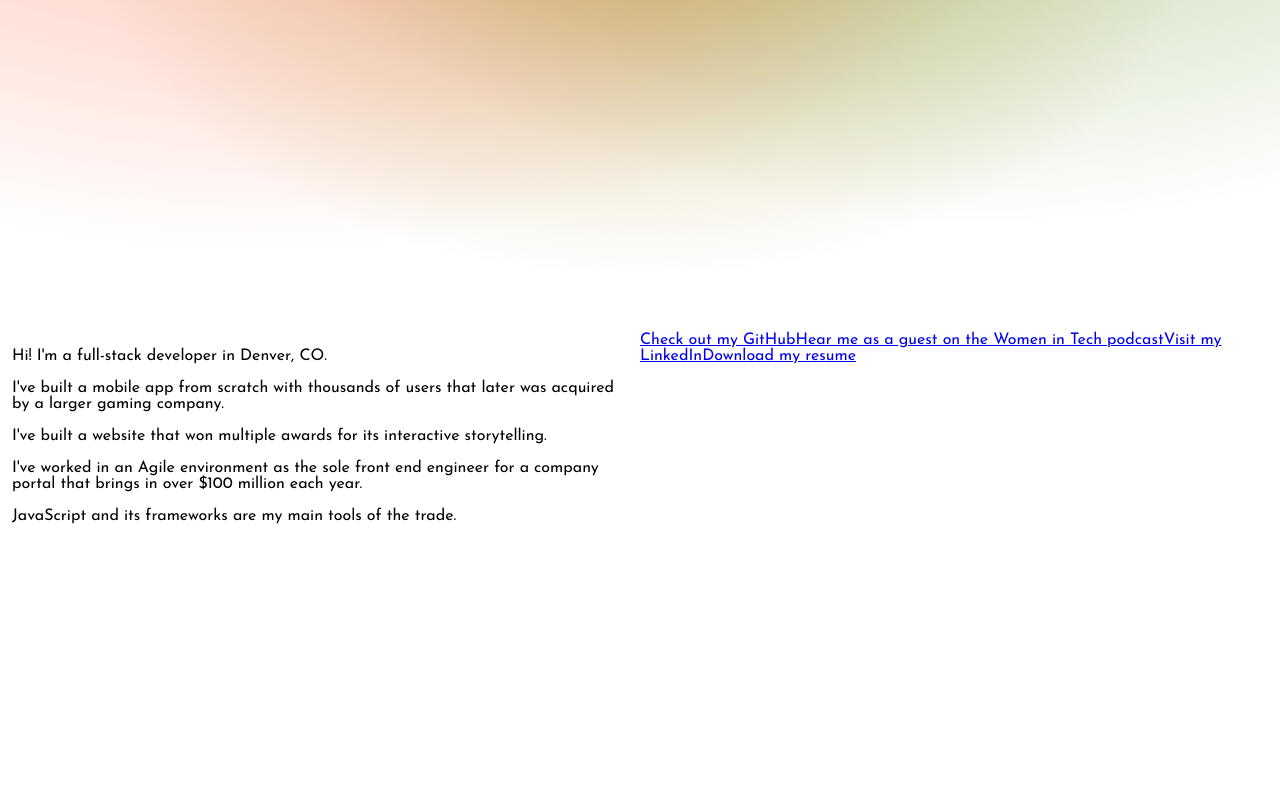
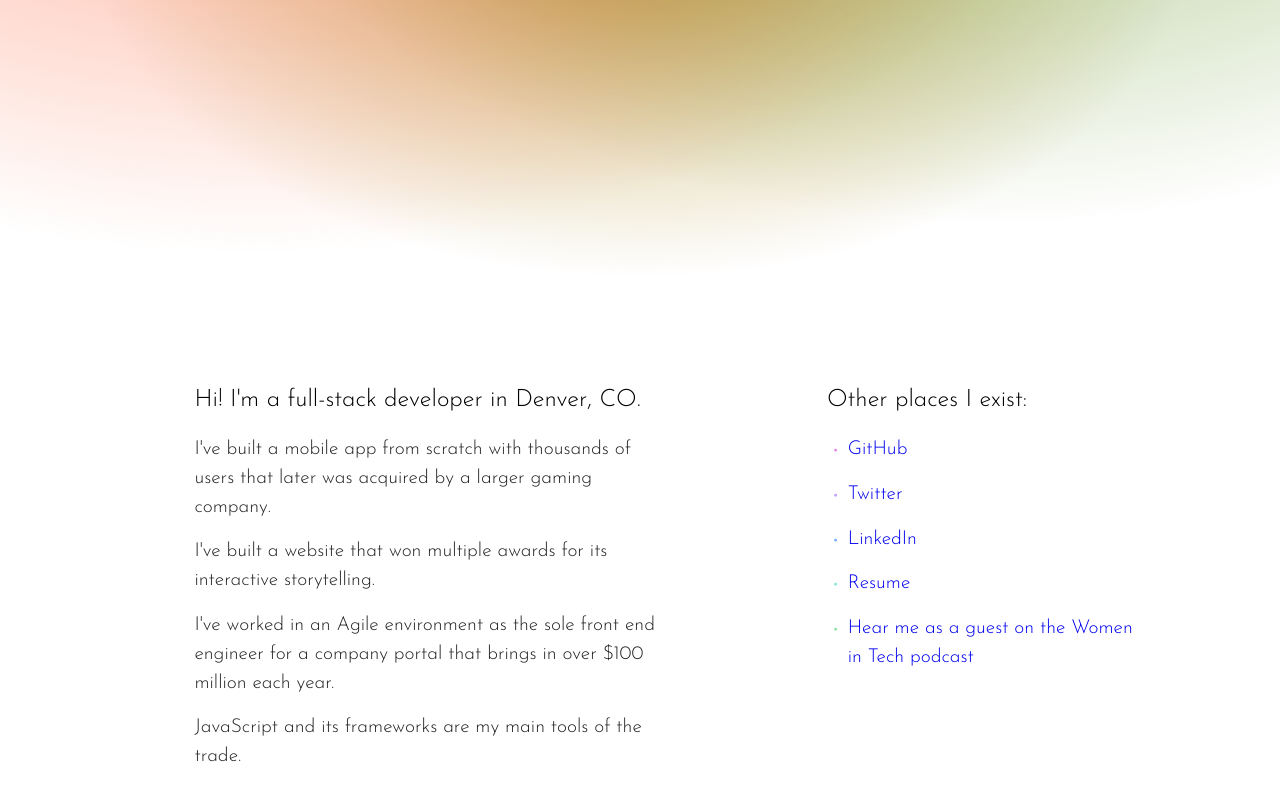
Before and after one commit to kwboyd/portfolio2019, a React (Vite) app: page / in a window 1280 px wide. Shown: the part 468-1268 px from the top of the page. Before the commit the page ends 1008 px from the top, so only its background shows below. Built offline with nearby package versions, Linux system fonts and the light colour scheme.

Commit message:
Set up links, style about section

```diff
--- a/src/App.scss
+++ b/src/App.scss
@@ -1,5 +1,5 @@
 @import './variables.scss';
-@import url('https://fonts.googleapis.com/css?family=Josefin+Sans:300,400,600&display=swap');
+@import url('https://fonts.googleapis.com/css?family=Josefin+Sans:300,600&display=swap');
 
 html {
     font-size: 16px;
@@ -12,15 +12,12 @@ html {
     }
 }
 
-body {
-    margin: 0px;
-}
-
 * {
     box-sizing: border-box;
 }
 
 body {
+    margin: 0px;
     font-family: 'Josefin Sans', sans-serif;
 
     .row {
@@ -45,6 +42,23 @@ body {
             &.full {
                 flex-basis: calc(100% - #{$gutter});
             }
+            &.third {
+                flex-basis: calc(33% - #{$gutter});
+            }
+            &.two-thirds {
+                flex-basis: calc(66% - #{$gutter});
+            }
         }
     }
+
+    p, li {
+        font-weight: 300;
+        color: $black;
+        line-height: 1.5;
+        margin: 1rem 0;
+    }
+
+    p {
+        margin: 1rem 0;
+    }
 }
--- a/src/about/About.js
+++ b/src/about/About.js
@@ -1,14 +1,15 @@
 import React from 'react';
 import Links from './Links';
 import AboutText from './AboutText';
+import './About.scss';
 
 const About = () => {
     return (
         <section className="row about">
-            <div className="column half">
+            <div className="column two-thirds">
                 <AboutText/>
             </div>
-            <div className="column half">
+            <div className="column third">
                 <Links/>
             </div>
         </section>
--- /dev/null
+++ b/src/about/About.scss
@@ -0,0 +1,12 @@
+.about {
+    padding: 2rem 3.5rem;
+
+    a, p {
+        font-size: 1.2rem;
+    }
+
+    h3 {
+        font-weight: 300;
+        font-size: 1.5rem;
+    }
+}
--- a/src/about/AboutText.js
+++ b/src/about/AboutText.js
@@ -1,9 +1,10 @@
 import React from 'react';
+import './AboutText.scss';
 
 const AboutText = () => {
     return (
         <div className="about-text">
-            <p>Hi! I'm a full-stack developer in Denver, CO.</p>
+            <h3>Hi! I'm a full-stack developer in Denver, CO.</h3>
             <p>I've built a mobile app from scratch with thousands of users that later was acquired by a larger gaming company.</p>
             <p>I've built a website that won multiple awards for its interactive storytelling.</p>
             <p>I've worked in an Agile environment as the sole front end engineer for a company portal that brings in over $100 million each year.</p>
--- /dev/null
+++ b/src/about/AboutText.scss
@@ -0,0 +1,4 @@
+.about-text {
+    max-width: 470px;
+    margin: 0 auto;
+}
--- a/src/about/Links.js
+++ b/src/about/Links.js
@@ -1,12 +1,42 @@
 import React from 'react';
+import './Links.scss';
+
+const linkList = [
+    {
+        url: 'https://github.com/kwboyd',
+        text: 'GitHub'
+    },
+    {
+        url: 'https://twitter.com/kwboyd_',
+        text: 'Twitter'
+    },
+    {
+        url: 'https://www.linkedin.com/in/kate-boyd-718229109/',
+        text: 'LinkedIn'
+    },
+    {
+        url: '/assets/Kate_Boyd_Resume.pdf',
+        text: 'Resume'
+    },
+    {
+        url: 'http://podcast.womenintechshow.com/df04d003',
+        text: 'Hear me as a guest on the Women in Tech podcast'
+    }
+]
 
 const Links = () => {
     return (
-        <div className="Links">
-            <a href="https://github.com/kwboyd" target="_blank" rel="noopener noreferrer">Check out my GitHub</a>
-            <a href="http://podcast.womenintechshow.com/df04d003" target="_blank" rel="noopener noreferrer">Hear me as a guest on the Women in Tech podcast</a>
-            <a href="https://www.linkedin.com/in/kate-w-boyd-718229109/" target="_blank" rel="noopener noreferrer">Visit my LinkedIn</a>
-            <a alt="Resume" href="/assets/Kate_Boyd_Resume.pdf" target="_blank">Download my resume</a>
+        <div className="links">
+            <h3>Other places I exist:</h3>
+            <ul>
+                {
+                    linkList.map((link, index) => (
+                        <li key={link.url} className={`link-${index}`}>
+                            <a href={link.url} target="_blank" rel="noopener noreferrer" >{link.text}</a>
+                        </li>
+                    ))
+                }
+            </ul>
         </div>
     )
 }
--- /dev/null
+++ b/src/about/Links.scss
@@ -0,0 +1,46 @@
+@import '../variables.scss';
+
+$color-collection: ($magenta, $purple, $blue, $teal, $green);
+
+.links {
+    max-width: 400px;
+    margin: 0 auto;
+
+    a {
+        display: inline-block;
+        text-decoration: none;
+        &:visited {
+            color: $black;
+        }
+    }
+
+    @for $i from 0 to length($color-collection) {
+        .link-#{$i} {
+            &::before {
+                color: nth($color-collection, $i+1);
+            }
+            a {
+                &:focus, &:hover, &:visited:hover, &:visited:focus {
+                    filter: brightness(40%);
+                    color: nth($color-collection, $i+1);
+                }
+            }
+        }
+    }
+
+    li {
+        list-style: none;
+    }
+
+    ul li::before {
+        content: "\2022";
+        float: left;
+        margin-top: 3px;
+        width: 1rem;
+        margin-left: -1rem;
+    }
+
+    ul {
+        padding-left: 1.3rem;
+    }
+}
--- a/src/header/Header.scss
+++ b/src/header/Header.scss
@@ -1,8 +1,4 @@
 @import '../variables.scss';
-
-$purple: rgba(151,101,255,0.4);
-$magenta: rgba(207,63,218,0.5);
-$blue: rgba(34,124,255,0.5);
 
 .header {
     height: 100vh;
@@ -17,10 +13,11 @@ $blue: rgba(34,124,255,0.5);
         position: absolute;
         top: 0;
         left: 0;
-        animation: first 12s linear infinite alternate;
+        animation: rainbow 12s linear infinite alternate;
+        will-change: filter;
     }
 
-    @keyframes first {
+    @keyframes rainbow {
         0% {
             filter: hue-rotate(0deg)
         }
--- a/src/index.html
+++ b/src/index.html
@@ -8,9 +8,6 @@
     </head>
     <body>
         <div id="root">Welcome to my portfolio! Please enable JavaScript to fully view this page.</div>
-        <!-- Hi! Welcome. Are you wondering why my site is in React when it's pretty simple so far? ;) -->
-        <!-- Because there's a lot more I'd like to do here that will eventually need it! -->
-        <!-- Hope you have a mighty fine day. Keep looking at page sources. -->
         <script src="./App.js"></script>
     </body>
 </html>
--- a/src/variables.scss
+++ b/src/variables.scss
@@ -1 +1,7 @@
-$gutter: 12px;
+$gutter: 24px;
+$purple: rgba(151,101,255,0.6);
+$magenta: rgba(207,63,218,0.6);
+$blue: rgba(34,124,255,0.6);
+$teal: rgba(55, 214, 193, 0.6);
+$green:  rgba(72, 204, 101, 0.6);
+$black: #242424;
```
Also changed, not shown: src/data/projects.js (+0 -12 lines).
